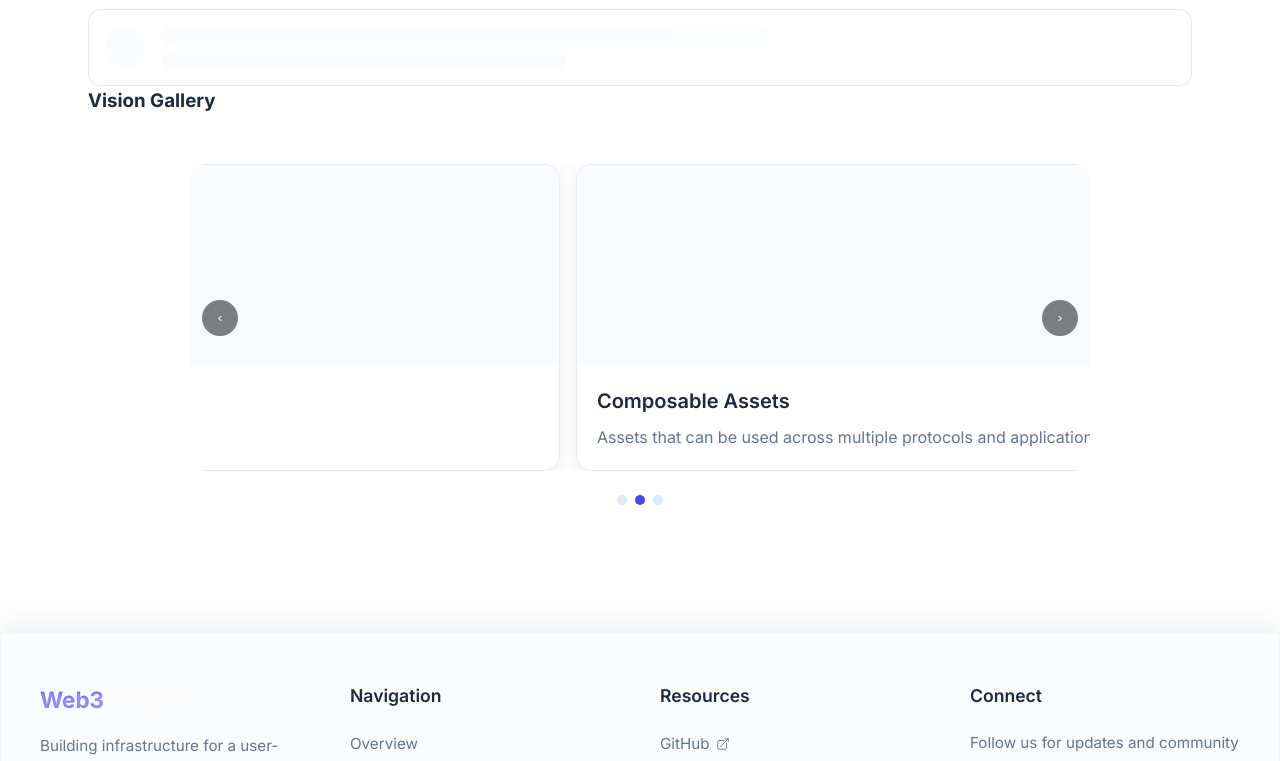
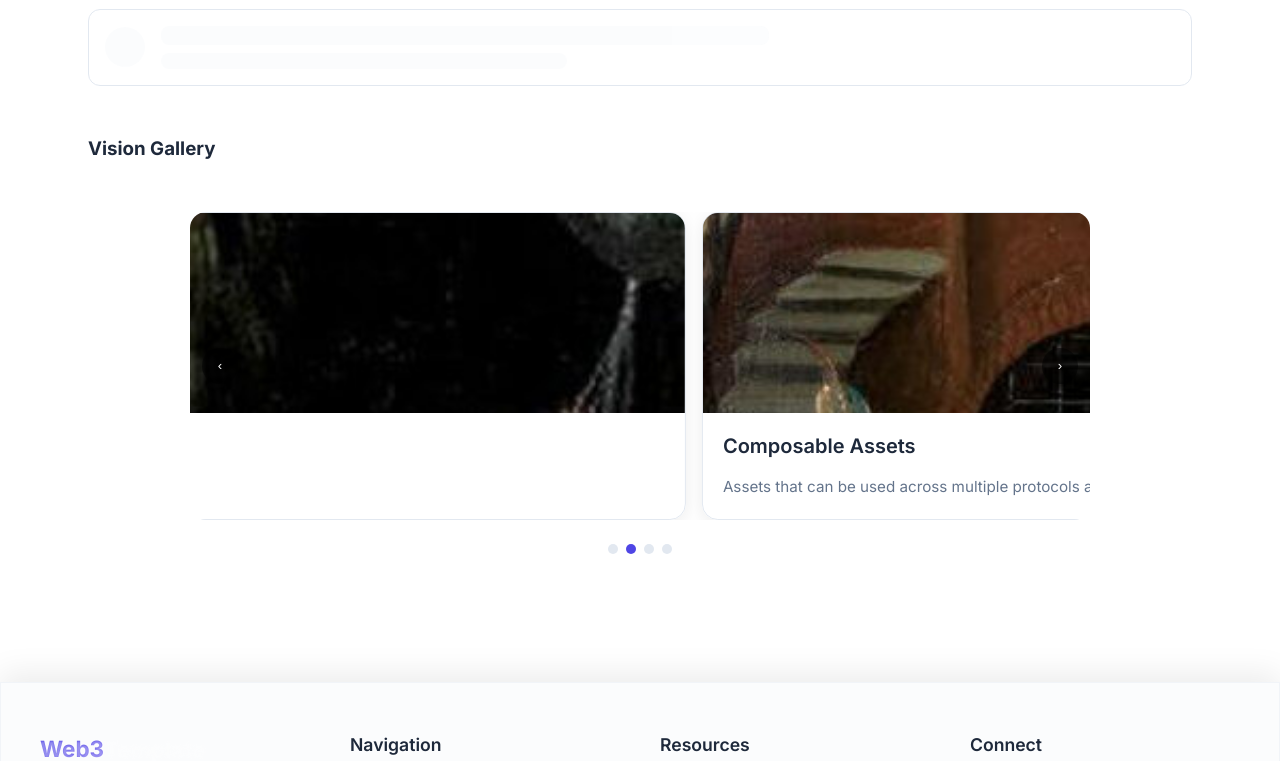
Before and after one commit to BerlinShadows/f1a-foundation, a Next.js app: page / in a window 1280 px wide. Shown: the part 3255-4016 px from the top of the page. Built offline with nearby package versions, Linux system fonts and the light colour scheme; what wagmi would draw is missing.

Commit message:
небольшие правки по стилям, исправление ряда компонентов, добавлена страница для несуществующих маршрутов, добавлена новая анимация

```diff
--- a/src/app/audit/page.tsx
+++ b/src/app/audit/page.tsx
@@ -39,7 +39,7 @@ export default function AuditPage() {
   );
 
   return (
-    <div style={{ maxWidth: '1200px', margin: '0 auto' }}>
+    <div style={{ margin: '0 auto' }}>
       <div style={{ display: 'flex', justifyContent: 'space-between', alignItems: 'center', marginBottom: '2rem' }}>
         <h1 style={{ fontSize: '2rem', color: 'var(--text-primary)' }}>Audit Logs</h1>
         <div style={{ width: '300px' }}>
--- a/src/app/layout.tsx
+++ b/src/app/layout.tsx
@@ -34,14 +34,6 @@ export default function RootLayout({
     children,
 }: Readonly<{ children: React.ReactNode }>) {
     return (
-        <html lang="en">
-            <head>
-                <meta name="viewport" content="width=device-width, initial-scale=1" />
-                <meta name="theme-color" content="#6366f1" />
-            </head>
-            <body>
-                <ClientLayout>{children}</ClientLayout>
-            </body>
-        </html>
+        <ClientLayout>{children}</ClientLayout>
     );
 }
--- a/src/app/page.tsx
+++ b/src/app/page.tsx
@@ -15,22 +15,30 @@ import Table from '@/components/ui/Table';
 import Tabs from '@/components/ui/Tabs';
 import { CpuChipIcon, DocumentTextIcon, UserCircleIcon } from '@heroicons/react/24/outline';
 import { useEffect, useState } from 'react';
+import image1 from '@/assets/1.jpg';
+import image2 from '@/assets/3.jpg';
 
 const carouselItems = [
     {
-        src: '',
+        src: image1.src,
         alt: 'Concept 1',
         title: 'Decentralized Identity',
         description: 'Own and control your digital identity across platforms without intermediaries.',
     },
     {
-        src: '',
+        src: image2.src,
         alt: 'Concept 2',
         title: 'Composable Assets',
         description: 'Assets that can be used across multiple protocols and applications seamlessly.',
     },
     {
-        src: '',
+        src: image2.src,
+        alt: 'Concept 3',
+        title: 'Transparent Governance',
+        description: 'Participate in protocol decisions with full visibility and verifiable voting.',
+    },
+    {
+        src: image1.src,
         alt: 'Concept 3',
         title: 'Transparent Governance',
         description: 'Participate in protocol decisions with full visibility and verifiable voting.',
@@ -57,7 +65,7 @@ export default function HomePage() {
     }, []);
 
     return (
-        <>
+        <div style={{ margin: '0 auto' }}>
             <GradientBackground />
 
             <div
@@ -138,7 +146,7 @@ export default function HomePage() {
 
             <Marquee />
 
-            <div style={{ padding: '3rem 1.5rem', maxWidth: '1200px', margin: '0 auto', position: 'relative', zIndex: 2 }}>
+            <div style={{ padding: '3rem 1.5rem', margin: '0 auto', position: 'relative', zIndex: 2 }}>
                 <h2 style={{ fontSize: '2rem', marginBottom: '2rem', textAlign: 'center', color: 'var(--text-primary)' }}>
                     UI Components Preview
                 </h2>
@@ -264,7 +272,7 @@ export default function HomePage() {
                     />
                 </section>
 
-                <section>
+                <section style={{ marginBottom: '3rem' }} >
                     <h3 style={{ marginBottom: '3rem', color: 'var(--text-primary)' }}>Skeleton Loading</h3>
                     <div style={{ display: 'flex', alignItems: 'center', gap: '1rem', padding: '1rem', background: 'var(--card-bg)', borderRadius: '12px', border: '1px solid var(--border)' }}>
                         <Skeleton circle width="40px" height="40px" />
@@ -282,6 +290,6 @@ export default function HomePage() {
                     <ImageCarousel items={carouselItems} autoPlay interval={6000} />
                 </section>
             </div>
-        </>
+        </div>
     );
 }
--- a/src/app/profile/page.tsx
+++ b/src/app/profile/page.tsx
@@ -35,7 +35,7 @@ export default function ProfilePage() {
   };
 
   return (
-    <div style={{ maxWidth: '1200px', margin: '0 auto' }}>
+    <div style={{ margin: '0 auto' }}>
       <h1 style={{ fontSize: '2rem', marginBottom: '2rem', color: 'var(--text-primary)' }}>
         {isConnected ? 'My Profile' : 'Connect Your Wallet'}
       </h1>
--- a/src/app/reference/page.tsx
+++ b/src/app/reference/page.tsx
@@ -36,7 +36,7 @@ const referenceItems = [
 
 export default function ReferencePage() {
   return (
-    <div style={{ maxWidth: '1200px', margin: '0 auto' }}>
+    <div style={{ margin: '0 auto' }}>
       <h1 style={{ fontSize: '2rem', marginBottom: '2rem', color: 'var(--text-primary)' }}>Reference</h1>
 
       <div
@@ -48,7 +48,7 @@ export default function ReferencePage() {
       >
         {referenceItems.map((item, i) => (
           <Card key={i} title={item.title}>
-            <p style={{ color: 'var(--text-secondary)', lineHeight: 1.6, marginBottom: '1rem' }}>
+            <p style={{ color: 'var(--text-secondary)', lineHeight: 1.6, marginBottom: '1rem', }}>
               {item.description}
             </p>
             <Link
--- a/src/components/presentation/ImageCard.tsx
+++ b/src/components/presentation/ImageCard.tsx
@@ -1,4 +1,5 @@
 import React from 'react';
+import Image from 'next/image'
 
 interface ImageCardProps {
     src: string;
@@ -17,6 +18,11 @@ export default function ImageCard({ src, alt, title, description }: ImageCardPro
                 overflow: 'hidden',
                 boxShadow: '0 4px 20px var(--shadow)',
                 transition: 'transform 0.2s, box-shadow 0.2s',
+                display: 'flex',
+                flexDirection: 'column',
+                height: '100%',
+                width: '100%',
+                boxSizing: 'border-box',
             }}
             onMouseEnter={(e) => {
                 e.currentTarget.style.transform = 'translateY(-4px)';
@@ -31,6 +37,7 @@ export default function ImageCard({ src, alt, title, description }: ImageCardPro
                 style={{
                     width: '100%',
                     height: '200px',
+                    position: 'relative',
                     backgroundColor: 'var(--bg-secondary)',
                     display: 'flex',
                     alignItems: 'center',
@@ -40,24 +47,62 @@ export default function ImageCard({ src, alt, title, description }: ImageCardPro
                 }}
             >
                 {src ? (
-                    <img
+                    <Image
                         src={src}
                         alt={alt}
+                        width={500}
+                        height={500}
                         style={{
+                            position: 'absolute',
+                            top: 0,
+                            left: 0,
                             width: '100%',
                             height: '100%',
                             objectFit: 'cover',
+                            objectPosition: 'center',
                         }}
                     />
                 ) : (
-                    'Image Placeholder'
+                    <div style={{ position: 'absolute', textAlign: 'center' }}>
+                        {alt || 'Image'}
+                    </div>
                 )}
             </div>
-            <div style={{ padding: '1.25rem' }}>
-                <h3 style={{ margin: 0, fontSize: '1.25rem', color: 'var(--text-primary)', fontWeight: 600 }}>
+
+            <div style={{
+                padding: '1.25rem',
+                flex: 1,
+                display: 'flex',
+                flexDirection: 'column',
+                boxSizing: 'border-box'
+            }}>
+                <h3
+                    style={{
+                        margin: 0,
+                        fontSize: '1.25rem',
+                        color: 'var(--text-primary)',
+                        fontWeight: 600,
+                        marginBottom: '0.5rem',
+                        lineHeight: 1.3,
+                    }}>
                     {title}
                 </h3>
-                <p style={{ marginTop: '0.5rem', color: 'var(--text-secondary)', lineHeight: 1.6 }}>
+                <p
+                    style={{
+                        marginTop: '0.5rem',
+                        color: 'var(--text-secondary)',
+                        lineHeight: 1.6,
+                        fontSize: '0.95rem',
+                        display: '-webkit-box',
+                        WebkitLineClamp: 3,
+                        WebkitBoxOrient: 'vertical',
+                        overflow: 'hidden',
+                        textOverflow: 'ellipsis',
+                        wordBreak: 'break-word',
+                        hyphens: 'auto',
+                        boxSizing: 'border-box',
+                        width: '100%',
+                    }}>
                     {description}
                 </p>
             </div>
--- a/src/components/presentation/ImageCarousel.tsx
+++ b/src/components/presentation/ImageCarousel.tsx
@@ -54,7 +54,13 @@ export default function ImageCarousel({
                     }}
                 >
                     {items.map((item, i) => (
-                        <div key={i} style={{ flex: '0 0 100%', padding: '0 8px' }}>
+                        <div key={i} style={{
+                            flex: '0 0 100%',
+                            padding: '0 8px',
+                            boxSizing: 'border-box',
+                            width: '100%',
+                            overflow: 'hidden',
+                        }}>
                             <ImageCard {...item} />
                         </div>
                     ))}
@@ -122,6 +128,6 @@ export default function ImageCarousel({
                     />
                 ))}
             </div>
-        </div>
+        </div >
     );
 }
--- a/src/components/ui/Table.tsx
+++ b/src/components/ui/Table.tsx
@@ -122,7 +122,7 @@ export default function Table({
             {filterable && (
                 <div style={{
                     width: '100%',
-                    minWidth: '600px',
+                    maxWidth: '100%',
                     padding: '1rem 1.25rem',
                     borderBottom: '1px solid var(--border)',
                     backgroundColor: 'var(--bg-secondary)',
--- a/src/components/ui/footer.tsx
+++ b/src/components/ui/footer.tsx
@@ -17,6 +17,8 @@ const Footer = () => {
                 boxShadow: '0 -8px 30px rgba(0, 0, 0, 0.08)',
                 width: '100%',
                 minWidth: '100vw',
+                bottom: 0,
+                position: 'relative'
             }}
         >
             <div
--- a/src/styles/globals.css
+++ b/src/styles/globals.css
@@ -35,6 +35,11 @@ a:hover {
 a {
     color: inherit;
     text-decoration: none;
+}
+
+img {
+    max-width: 100%;
+    height: auto;
 }
 
 ul {
```
Also changed, not shown: src/app/not-found.tsx (added, +58 -0 lines), src/components/presentation/AccentBackground.tsx (added, +64 -0 lines), src/assets/1.jpg (added), src/assets/3.jpg (added).
